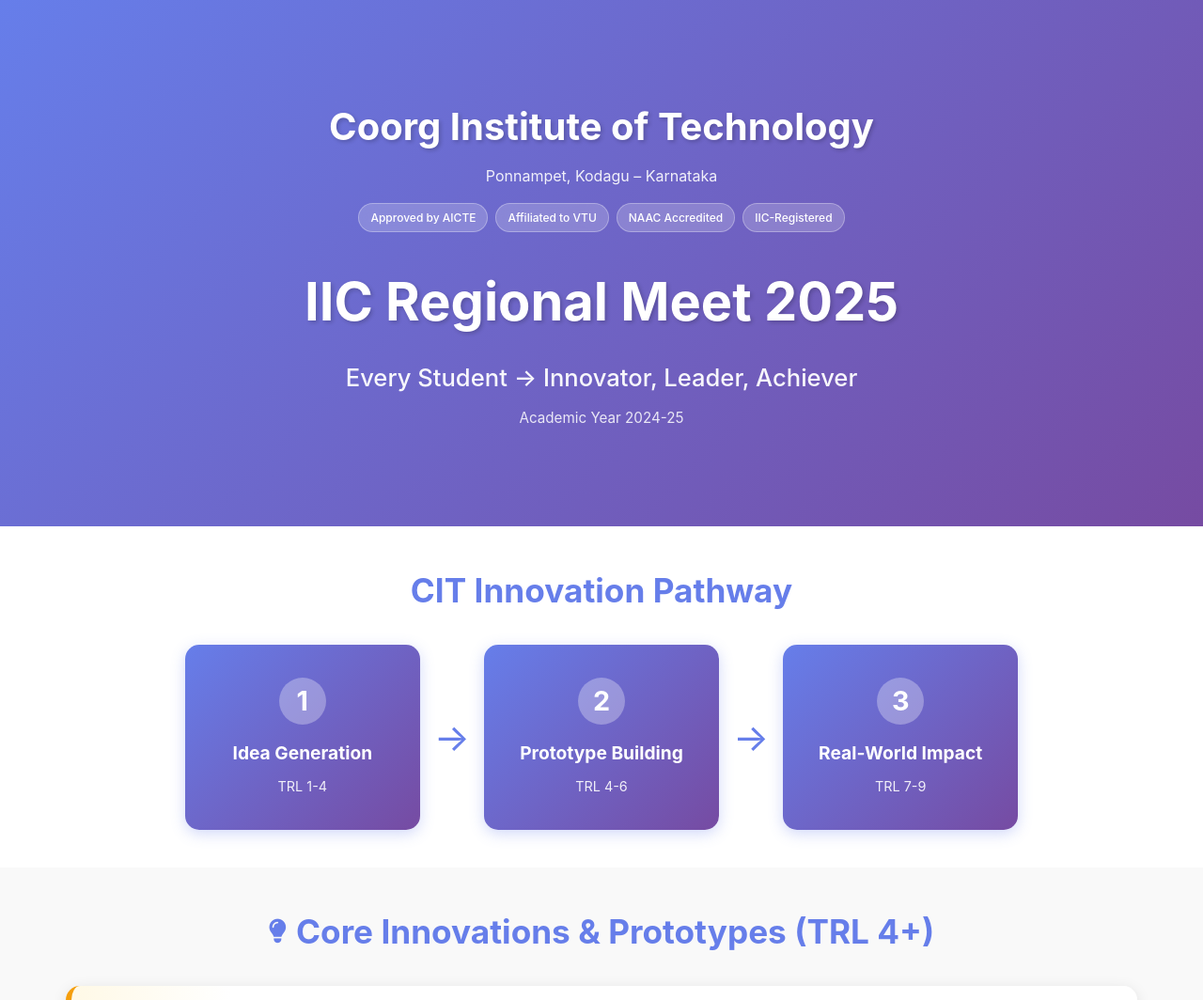
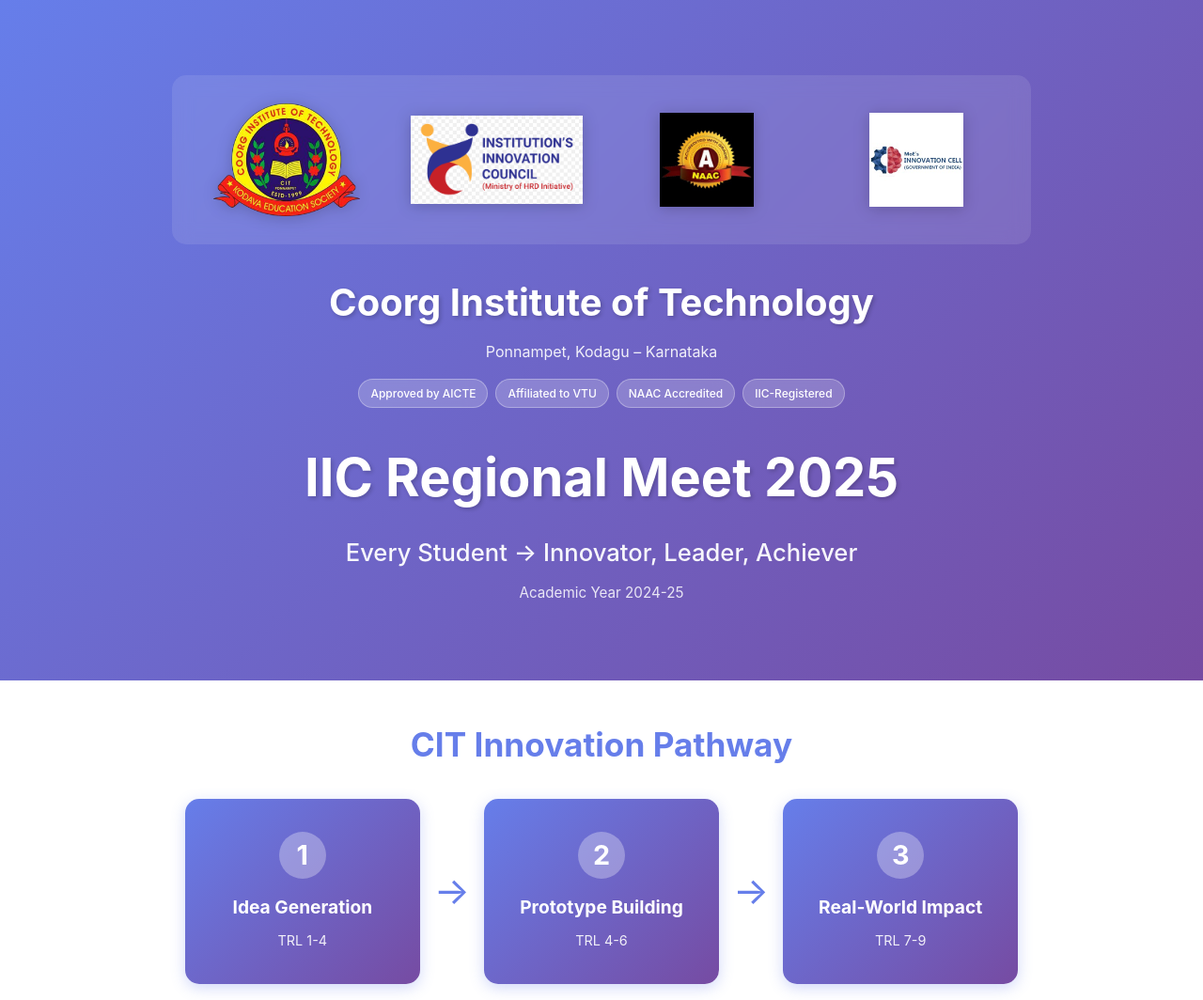
Before and after one commit to Sadhu2005/IIC-Regional-Meet-2025-web, a plain HTML site: page index.html in a window 1280 px wide. Shown: the top 1064 px of the page at 94% size. Drawn offline with Linux system fonts and the light colour scheme.

Commit message:
Add logos to hero section - poster style header with college, IIC, NAAC, and MIC logos

```diff
--- a/index.html
+++ b/index.html
@@ -12,6 +12,22 @@
     <!-- Hero Section -->
     <section class="hero">
         <div class="container">
+            <!-- Logo Header -->
+            <div class="logo-header">
+                <div class="logo-item">
+                    <img src="logos/college_logo.png" alt="Coorg Institute of Technology" class="logo-img college-logo">
+                </div>
+                <div class="logo-item">
+                    <img src="logos/iic png.png" alt="IIC" class="logo-img iic-logo">
+                </div>
+                <div class="logo-item">
+                    <img src="logos/NAAC.jpg" alt="NAAC Accredited" class="logo-img naac-logo">
+                </div>
+                <div class="logo-item">
+                    <img src="logos/MIC.jpg" alt="MIC" class="logo-img mic-logo">
+                </div>
+            </div>
+
             <div class="college-badge">
                 <h1 class="college-name">Coorg Institute of Technology</h1>
                 <p class="college-location">Ponnampet, Kodagu – Karnataka</p>
--- a/styles.css
+++ b/styles.css
@@ -48,6 +48,59 @@
     align-items: center;
     justify-content: center;
     flex-direction: column;
+}
+
+/* Logo Header */
+.logo-header {
+    display: flex;
+    flex-wrap: wrap;
+    justify-content: center;
+    align-items: center;
+    gap: 20px;
+    margin-bottom: 30px;
+    padding: 20px;
+    background: rgba(255, 255, 255, 0.1);
+    backdrop-filter: blur(10px);
+    border-radius: 15px;
+    width: 100%;
+    max-width: 900px;
+}
+
+.logo-item {
+    display: flex;
+    align-items: center;
+    justify-content: center;
+    flex: 1;
+    min-width: 120px;
+    max-width: 200px;
+}
+
+.logo-img {
+    max-width: 100%;
+    height: auto;
+    object-fit: contain;
+    filter: drop-shadow(0 2px 8px rgba(0, 0, 0, 0.2));
+    transition: transform 0.3s ease;
+}
+
+.logo-img:hover {
+    transform: scale(1.05);
+}
+
+.college-logo {
+    max-height: 80px;
+}
+
+.iic-logo {
+    max-height: 70px;
+}
+
+.naac-logo {
+    max-height: 70px;
+}
+
+.mic-logo {
+    max-height: 70px;
 }
 
 .college-badge {
@@ -559,6 +612,26 @@
         padding: 0 30px;
     }
 
+    .logo-header {
+        gap: 30px;
+        padding: 25px;
+    }
+
+    .logo-item {
+        min-width: 150px;
+        max-width: 220px;
+    }
+
+    .college-logo {
+        max-height: 100px;
+    }
+
+    .iic-logo,
+    .naac-logo,
+    .mic-logo {
+        max-height: 85px;
+    }
+
     .college-name {
         font-size: 2rem;
     }
@@ -636,6 +709,27 @@
     .hero {
         min-height: 70vh;
         padding: 80px 20px;
+    }
+
+    .logo-header {
+        gap: 40px;
+        padding: 30px;
+        max-width: 1200px;
+    }
+
+    .logo-item {
+        min-width: 180px;
+        max-width: 250px;
+    }
+
+    .college-logo {
+        max-height: 120px;
+    }
+
+    .iic-logo,
+    .naac-logo,
+    .mic-logo {
+        max-height: 100px;
     }
 
     .college-name {
```
Also changed, not shown: logos/MIC.jpg (added), logos/NAAC.jpg (added), logos/college_logo.png (added), logos/iic png.png (added).
